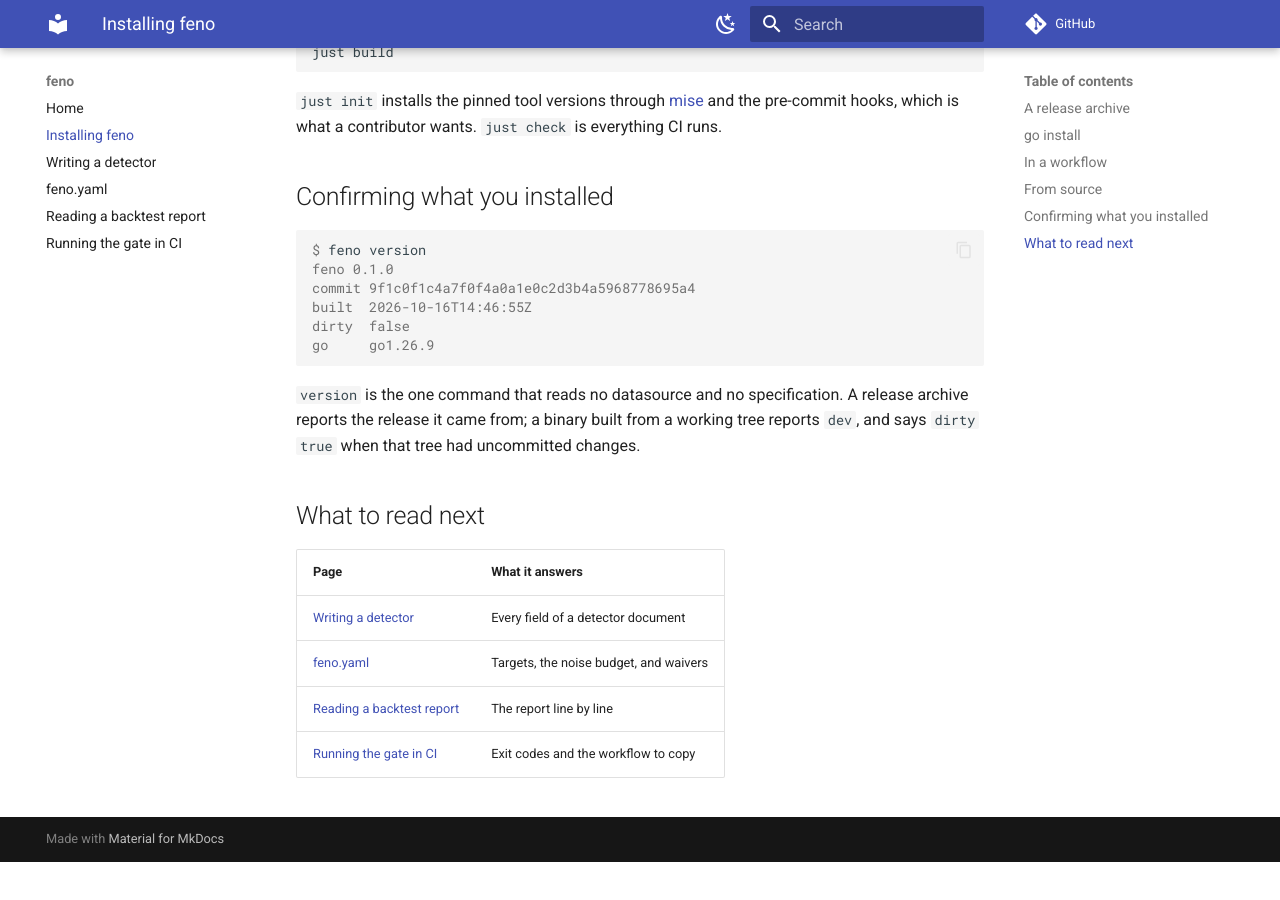
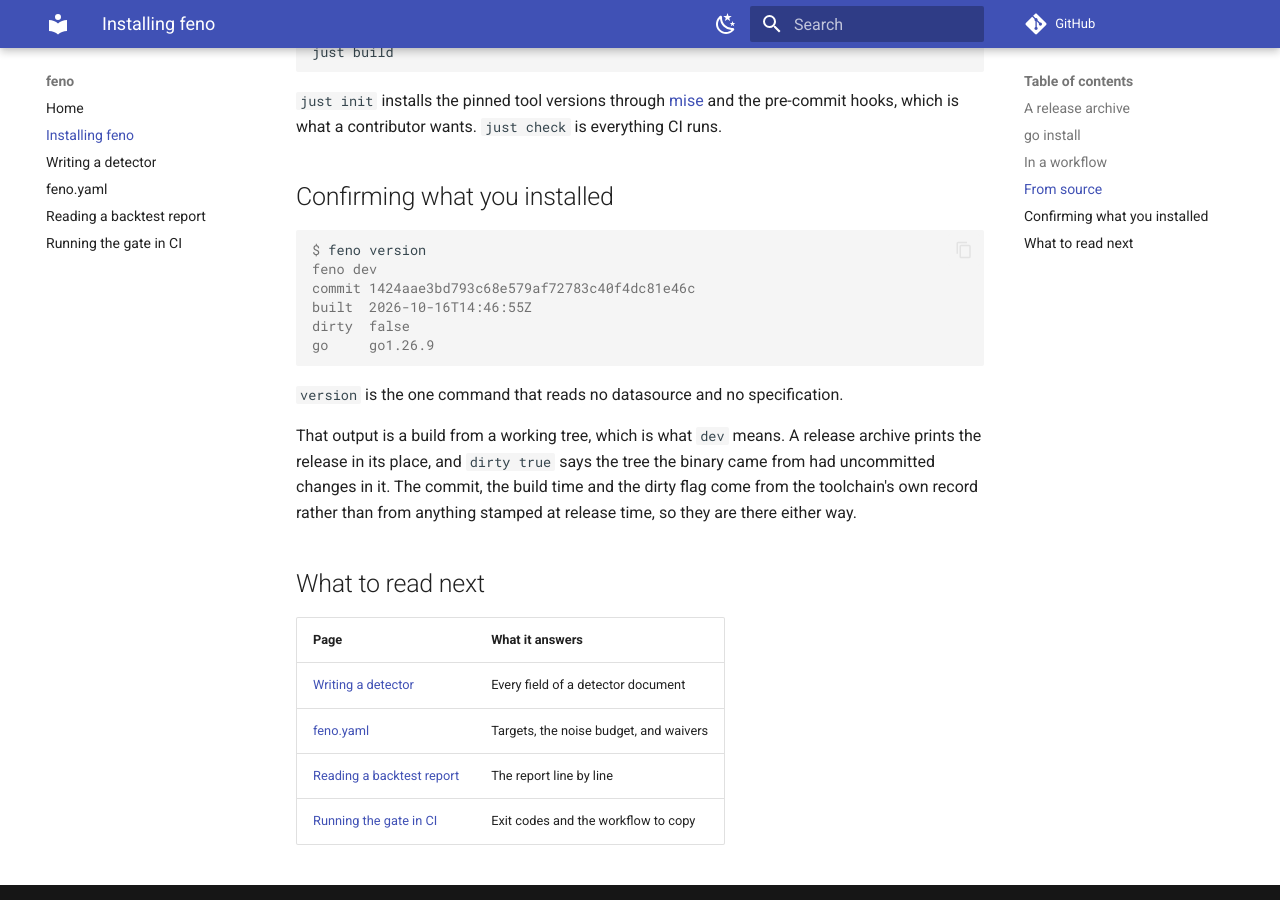
Before and after one commit to dennisme/feno, an MkDocs documentation site: the page built from docs/install.md, in a window 1280 px wide and 900 px high, scrolled down 1231 px. Built offline with MkDocs 1.6.1 and Material for MkDocs 9.7.7, drawn with Linux system fonts in a browser that asks for light colours; comment, search, counter and statistics services are not loaded; before the commit the page ends 2093 px from its top, so only the background shows below that.

````diff
--- a/docs/install.md
+++ b/docs/install.md
@@ -68,17 +68,20 @@ contributor wants. `just check` is everything CI runs.
 
 ```console
 $ feno version
-feno 0.1.0
-commit 9f1c0f1c4a7f0f4a0a1e0c2d3b4a5968778695a4
+feno dev
+commit 1424aae3bd793c68e579af72783c40f4dc81e46c
 built  2026-10-16T14:46:55Z
 dirty  false
 go     go1.26.9
 ```
 
 `version` is the one command that reads no datasource and no specification.
-A release archive reports the release it came from; a binary built from a
-working tree reports `dev`, and says `dirty true` when that tree had
-uncommitted changes.
+
+That output is a build from a working tree, which is what `dev` means. A
+release archive prints the release in its place, and `dirty true` says the
+tree the binary came from had uncommitted changes in it. The commit, the
+build time and the dirty flag come from the toolchain's own record rather
+than from anything stamped at release time, so they are there either way.
 
 ## What to read next
 
````
Also changed, not shown: README.md (+35 -0 lines).
